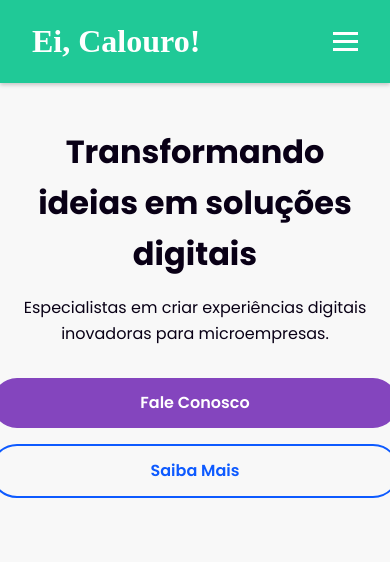
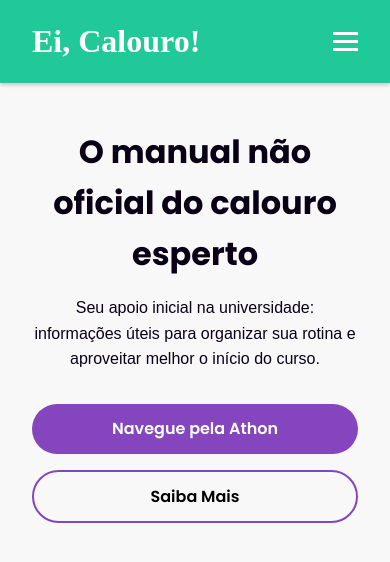
Before and after one commit to gabrielhenriqueconstantino/LibrApp_Telas, a React (Create React App) app: page / in a window 390 px wide. Shown: the top 562 px of the page. Built offline with nearby package versions, Linux system fonts and the light colour scheme; a web font is replaced by a local one.

Commit message:
Mudado a imagem, fontes e cores do botão

```diff
--- a/src/elements/Hero.js
+++ b/src/elements/Hero.js
@@ -7,10 +7,10 @@ const Hero = () => {
       <div className="hero-overlay"></div>
       <div className="hero-content">
         <div className="hero-text">
-          <h1>Transformando ideias em soluções digitais</h1>
-          <p>Especialistas em criar experiências digitais inovadoras para microempresas.</p>
+          <h1>O manual não oficial do calouro esperto</h1>
+          <p>Seu apoio inicial na universidade: informações úteis para organizar sua rotina e aproveitar melhor o início do curso.</p>
           <div className="hero-buttons">
-            <a href="/contact" className="btn btn-primary">Fale Conosco</a>
+            <a href="/contact" className="btn btn-primary">Navegue pela Athon</a>
             <a href="#about" className="btn btn-secondary">Saiba Mais</a>
           </div>
         </div>
--- a/src/styles/Hero.css
+++ b/src/styles/Hero.css
@@ -47,7 +47,7 @@
 }
 
 .hero-content h1 {
-  font-size: 3rem;
+  font-size: 2.5rem;
   font-weight: 700;
   margin-bottom: 1rem;
 }
@@ -64,14 +64,16 @@
 }
 
 .hero-content h1 {
-  font-size: 3rem;
+  font-size: 2.9rem;
   font-weight: 700;
   margin-bottom: 1rem;
 }
 
 .hero-content p {
-  font-size: 1.25rem;
+  font-size: 1.4rem;
   margin-bottom: 2rem;
+  font-weight: 400;
+  font-family: 'Century Gothic', sans-serif;
 }
 
 .hero-buttons {
@@ -96,19 +98,20 @@
 }
 
 .btn-primary:hover {
-  background-color: #0043d3 !important;
+  background-color: #4f2279 !important;
 }
 
 .btn-secondary {
   background-color: transparent;
   border: 2px solid white;
-  color: #0d5aff;
-  border-color: #0d5aff;
+  color: #000000;
+  border-color: #8445be;
 }
 
 .btn-secondary:hover {
-  background-color: #0d5aff;
+  background-color: #4f2279;
   color: white;
+  border-color: black;
 }
 
 .hero-image {
@@ -146,7 +149,7 @@
   }
 
   .hero-image {
-    display: none; /* Esconde a imagem em telas pequenas */
+    display: flex; /* Esconde a imagem em telas pequenas */
   }
 }
 
--- a/src/styles/global.css
+++ b/src/styles/global.css
@@ -1,3 +1,10 @@
+@import url('https://fonts.googleapis.com/css2?family=Poppins:ital,wght@0,100;0,200;0,300;0,400;0,500;0,600;0,700;0,800;0,900;1,100;1,200;1,300;1,400;1,500;1,600;1,700;1,800;1,900&display=swap');
+
+* {
+  box-sizing: border-box;
+  scroll-behavior: smooth;
+}
+
 body {
   margin: 0;
   padding: 0;
@@ -7,3 +14,72 @@ body {
   line-height: 1.6;
   overflow-x: hidden;
 }
+
+/* Tons alternados de branco para seções */
+.bg-white-100 {
+  background-color: #f8f8f8; /* Branco puro */
+}
+
+.bg-white-200 {
+  background-color: #f3f3f3; /* Branco um pouco acinzentado */
+}
+
+
+
+/* Fade-in animation */
+.fade-in {
+  opacity: 0;
+  transform: translateY(20px);
+  animation-fill-mode: forwards;
+  animation-name: fadeInUp;
+  animation-duration: 1s;
+  animation-timing-function: ease-out;
+  animation-delay: 0.3s;
+}
+
+@keyframes fadeInUp {
+  to {
+    opacity: 1;
+    transform: translateY(0);
+  }
+}
+
+/* Slide-in from left */
+.slide-in-left {
+  opacity: 0;
+  transform: translateX(-50px);
+  animation-fill-mode: forwards;
+  animation-name: slideInLeft;
+  animation-duration: 1s;
+  animation-timing-function: ease-out;
+}
+
+@keyframes slideInLeft {
+  to {
+    opacity: 1;
+    transform: translateX(0);
+  }
+}
+
+/* Slide-in from right */
+.slide-in-right {
+  opacity: 0;
+  transform: translateX(50px);
+  animation-fill-mode: forwards;
+  animation-name: slideInRight;
+  animation-duration: 1s;
+  animation-timing-function: ease-out;
+}
+
+@keyframes slideInRight {
+  to {
+    opacity: 1;
+    transform: translateX(0);
+  }
+}
+
+/* Button hover scale */
+.btn:hover {
+  transform: scale(1.05);
+  transition: transform 0.3s ease;
+}
```
